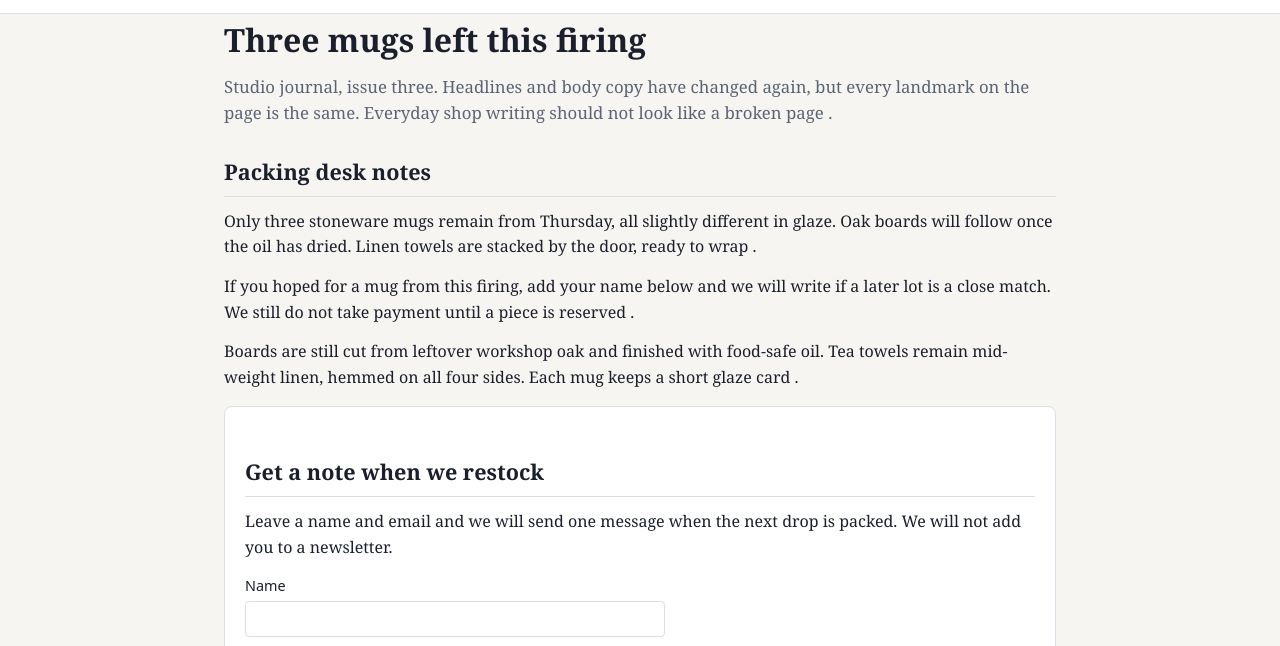
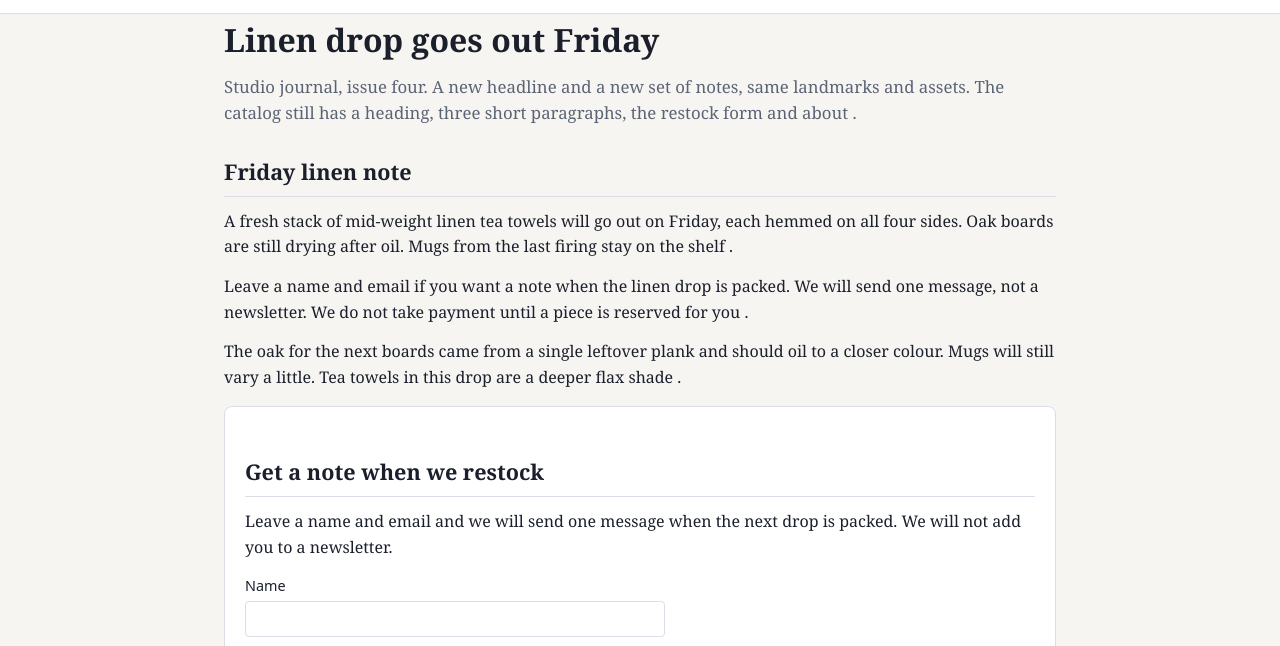
Before and after one commit to Pingara/Pingara.github.io, a plain HTML site: page index.html in a window 1280 px wide. Shown: the part 103-749 px from the top of the page. Drawn offline with Linux system fonts and the light colour scheme.

Commit message:
mode: blog-churn issue 4

```diff
--- a/index.html
+++ b/index.html
@@ -22,14 +22,14 @@
     </div>
   </header>
   <main class="wrap">
-    <h1 class="page-title">Three mugs left this firing      </h1>
-    <p class="lede">Studio journal, issue three. Headlines and body copy have changed again, but every landmark on the page is the same. Everyday shop writing should not look like a broken page                    .</p>
+    <h1 class="page-title">Linen drop goes out Friday       </h1>
+    <p class="lede">Studio journal, issue four. A new headline and a new set of notes, same landmarks and assets. The catalog still has a heading, three short paragraphs, the restock form and about                .</p>
 
     <section id="catalog">
-      <h2>Packing desk notes </h2>
-      <p>Only three stoneware mugs remain from Thursday, all slightly different in glaze. Oak boards will follow once the oil has dried. Linen towels are stacked by the door, ready to wrap                               .</p>
-      <p>If you hoped for a mug from this firing, add your name below and we will write if a later lot is a close match. We still do not take payment until a piece is reserved                           .</p>
-      <p>Boards are still cut from leftover workshop oak and finished with food-safe oil. Tea towels remain mid-weight linen, hemmed on all four sides. Each mug keeps a short glaze card                                                                 .</p>
+      <h2>Friday linen note  </h2>
+      <p>A fresh stack of mid-weight linen tea towels will go out on Friday, each hemmed on all four sides. Oak boards are still drying after oil. Mugs from the last firing stay on the shelf                             .</p>
+      <p>Leave a name and email if you want a note when the linen drop is packed. We will send one message, not a newsletter. We do not take payment until a piece is reserved for you                    .</p>
+      <p>The oak for the next boards came from a single leftover plank and should oil to a closer colour. Mugs will still vary a little. Tea towels in this drop are a deeper flax shade                                                                  .</p>
       <div class="card">
         <h2>Get a note when we restock</h2>
         <p>Leave a name and email and we will send one message when the next drop is packed. We will not add you to a newsletter.</p>
```
